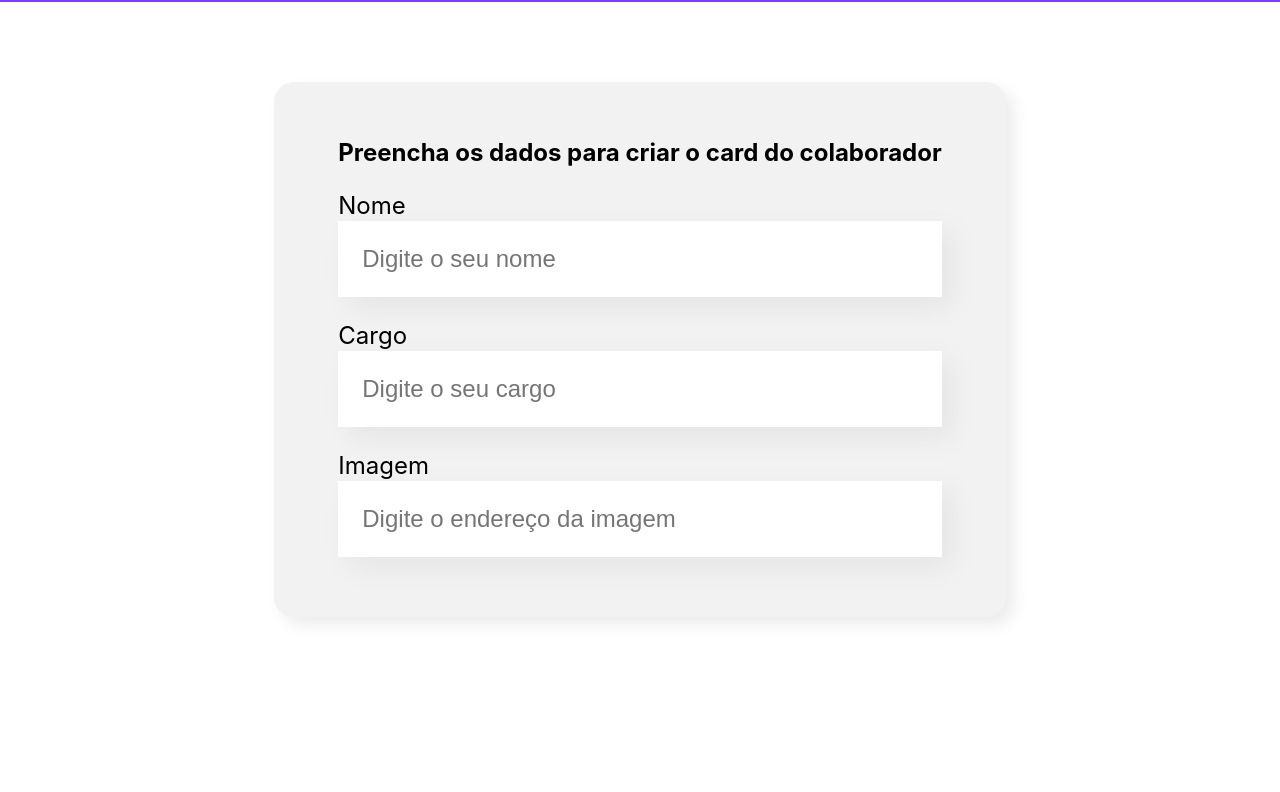
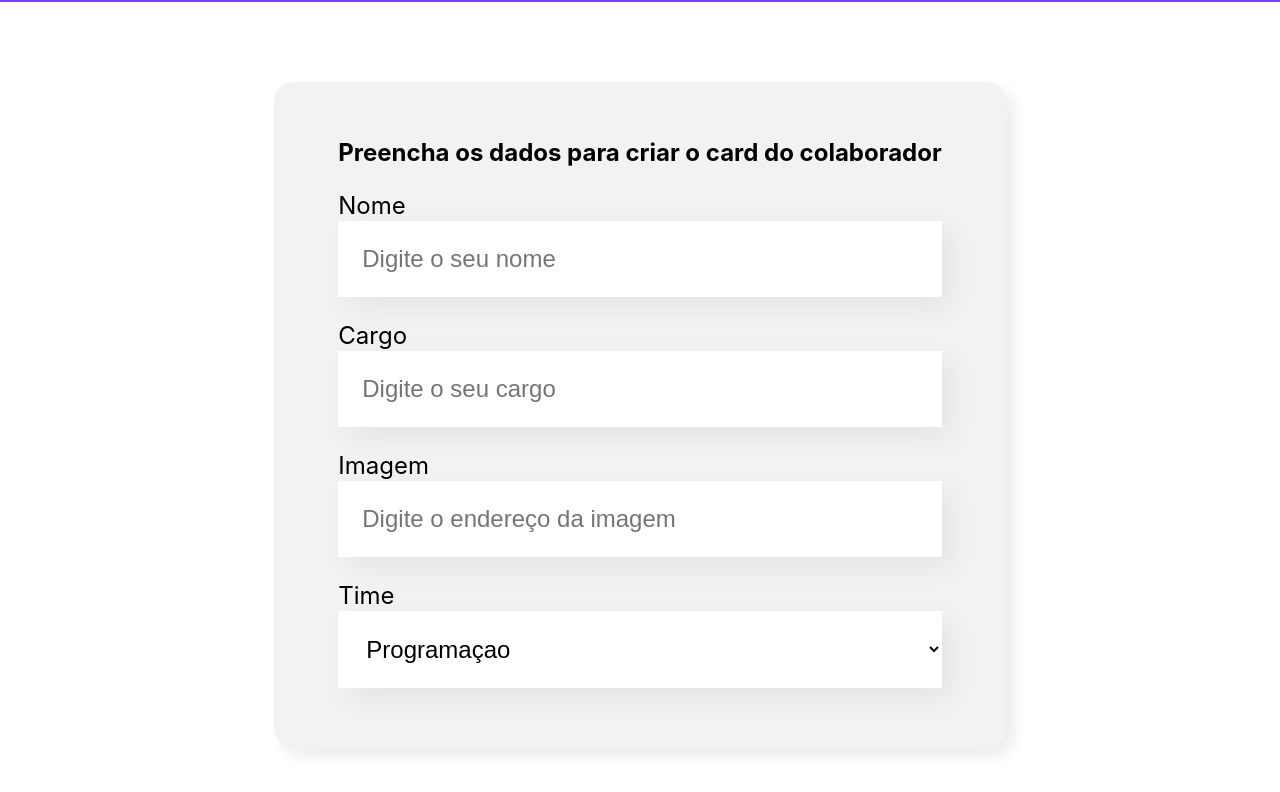
Before and after one commit to andrethiago/organo, a React (Create React App) app: page / in a window 1280 px wide. Shown: the part 496-1288 px from the top of the page. Before the commit the page ends 1193 px from the top, so only its background shows below. Built offline with nearby package versions, Linux system fonts and the light colour scheme.

Commit message:
Criação do componente select.

```diff
--- a/src/componentes/Formulario/Formulario.js
+++ b/src/componentes/Formulario/Formulario.js
@@ -1,7 +1,19 @@
 import './Formulario.css'
 import CampoTexto from '../CampoTexto' // esse import é mais curto, sem necessidade do caminho completo, por conta do index.js
+import ListaSuspensa from '../ListaSuspensa/ListaSuspensa';
 
 const Formulario = () => {
+
+    const times = [
+        'Programaçao',
+        'Front-End',
+        'Data Science',
+        'DevOps',
+        'UX e Design',
+        'Mobile',
+        'Inovação e Gestão'
+    ]
+
     return (
         <section className="formulario">
             <form>
@@ -9,6 +21,7 @@
                 <CampoTexto label="Nome" placeholder="Digite o seu nome" />
                 <CampoTexto label="Cargo" placeholder="Digite o seu cargo" />
                 <CampoTexto label="Imagem" placeholder="Digite o endereço da imagem" />
+                <ListaSuspensa label="Time" itens={times} />
             </form>
         </section>
     )
--- /dev/null
+++ b/src/componentes/ListaSuspensa/ListaSuspensa.css
@@ -0,0 +1,19 @@
+.lista-suspensa {
+    margin: 24px 0;
+}
+
+.lista-suspensa label {
+    display: block;
+    margin-bottom: 1px;
+    font-size: 24px;
+}
+
+.lista-suspensa select {
+    background-color: #FFF;
+    box-shadow: 10px 10px 30px rgba(0, 0, 0, 0.06);
+    width: 100%;
+    border: none;
+    font-size: 24px;
+    padding: 24px;
+    box-sizing: border-box;
+}
--- /dev/null
+++ b/src/componentes/ListaSuspensa/ListaSuspensa.js
@@ -0,0 +1,14 @@
+import './ListaSuspensa.css'
+
+const ListaSuspensa = (props) => {
+    return (
+        <div className='lista-suspensa'>
+            <label>{props.label}</label>
+            <select>
+                {props.itens.map(item => <option key={item}>{item}</option>)}
+            </select>
+        </div>
+    )
+}
+
+export default ListaSuspensa
```
